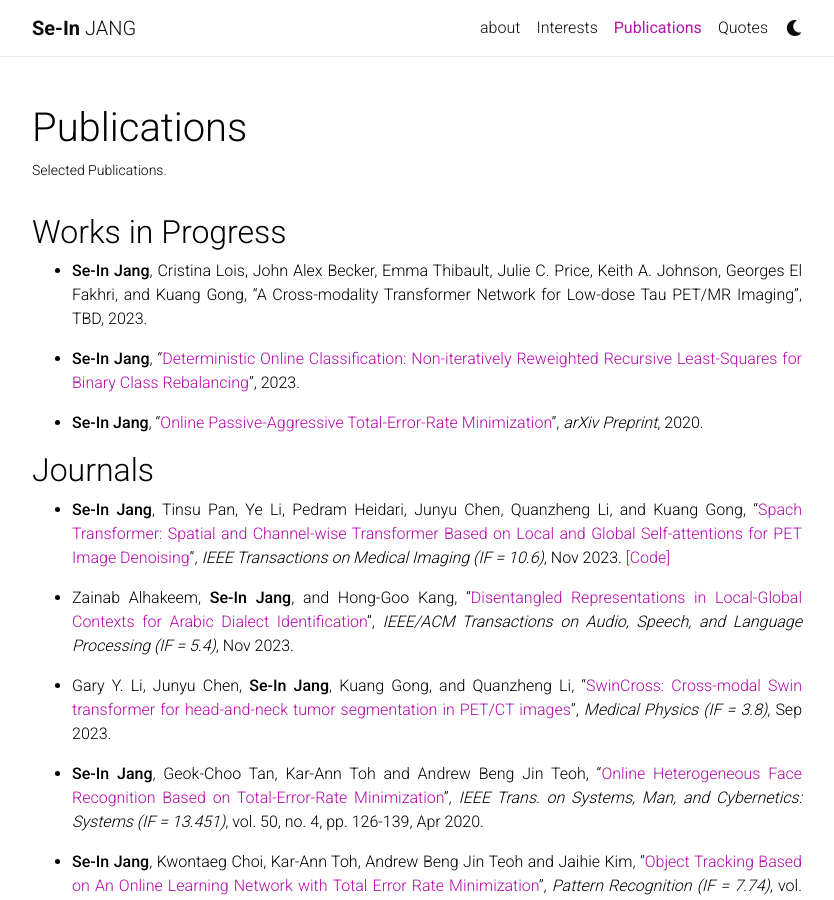
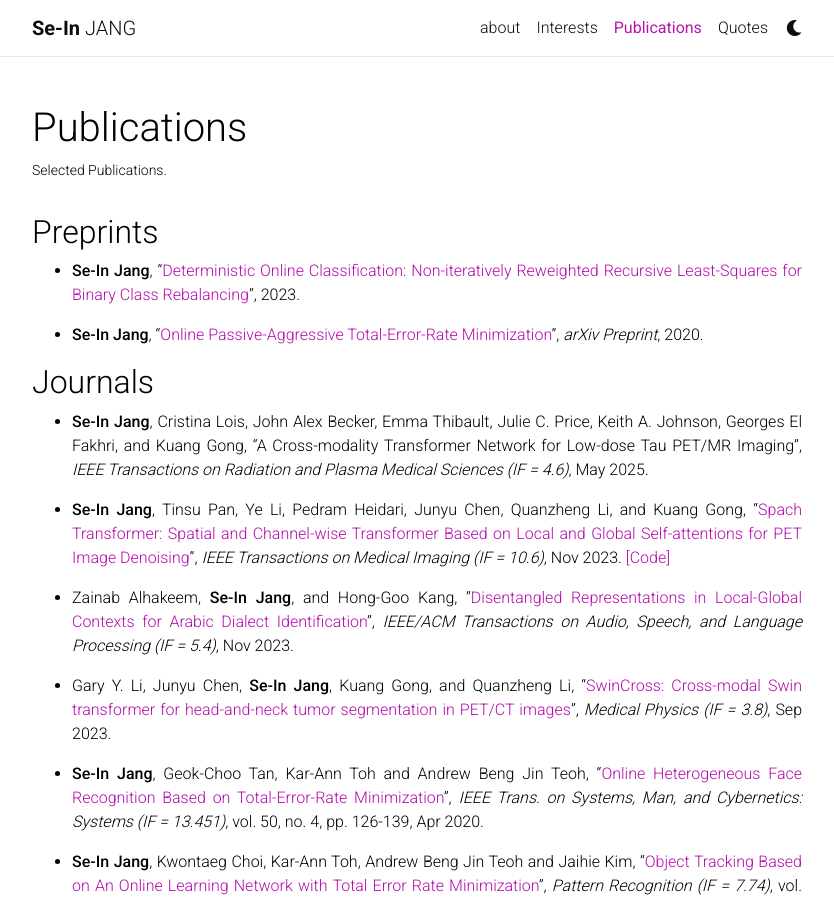
Before and after one commit to sijang/sijang.github.io, a Jekyll site: the page built from _pages/publications.md, in a window 1280 px wide and 900 px high. Shown: the whole window, without its empty margins (223-1057 px from the left). Built offline with Jekyll 4.4.1, drawn with Linux system fonts in a browser that asks for light colours; nearby versions of some CDN libraries; a style sheet for code colours, icons or effects is not loaded.

Commit message:
Update publications.md

```diff
--- a/_pages/publications.md
+++ b/_pages/publications.md
@@ -8,10 +8,7 @@ nav: true
 
 
 
-## Works in Progress
-- **Se-In Jang**, Cristina Lois, John Alex Becker, Emma Thibault, Julie C. Price, Keith A. Johnson, Georges El Fakhri, and Kuang Gong, "A Cross-modality Transformer Network for Low-dose Tau PET/MR Imaging", TBD, 2023.
-{: style="text-align: justify"}
-
+## Preprints
 - **Se-In Jang**, "[Deterministic Online Classification: Non-iteratively Reweighted Recursive Least-Squares for Binary Class Rebalancing](https://arxiv.org/abs/2301.09230){:target="_blank"}", 2023.
 {: style="text-align: justify"}
 
@@ -20,8 +17,12 @@ nav: true
 
 
 ## Journals
+- **Se-In Jang**, Cristina Lois, John Alex Becker, Emma Thibault, Julie C. Price, Keith A. Johnson, Georges El Fakhri, and Kuang Gong, "A Cross-modality Transformer Network for Low-dose Tau PET/MR Imaging", *IEEE Transactions on Radiation and Plasma Medical Sciences (IF = 4.6)*, May 2025.
+{: style="text-align: justify"}
+
 - **Se-In Jang**, Tinsu Pan, Ye Li, Pedram Heidari, Junyu Chen, Quanzheng Li, and Kuang Gong, "[Spach Transformer: Spatial and Channel-wise Transformer Based on Local and Global Self-attentions for PET Image Denoising](https://ieeexplore.ieee.org/document/10327759){:target="_blank"}", *IEEE Transactions on Medical Imaging (IF = 10.6)*, Nov 2023. [[Code]](https://github.com/sijang/SpachTransformer){:target="_blank"}
 {: style="text-align: justify"}
+
 
 - Zainab Alhakeem, **Se-In Jang**, and Hong-Goo Kang, "[Disentangled Representations in Local-Global Contexts for Arabic Dialect Identification](https://ieeexplore.ieee.org/document/10349904){:target="_blank"}", *IEEE/ACM Transactions on Audio, Speech, and Language Processing (IF = 5.4)*, Nov 2023.
 {: style="text-align: justify"}
```
